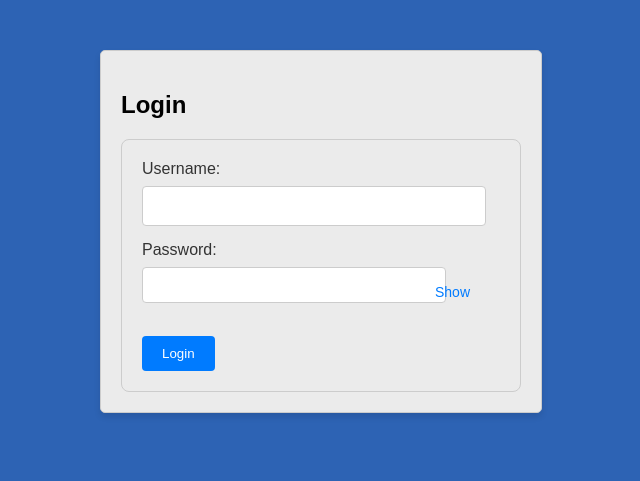
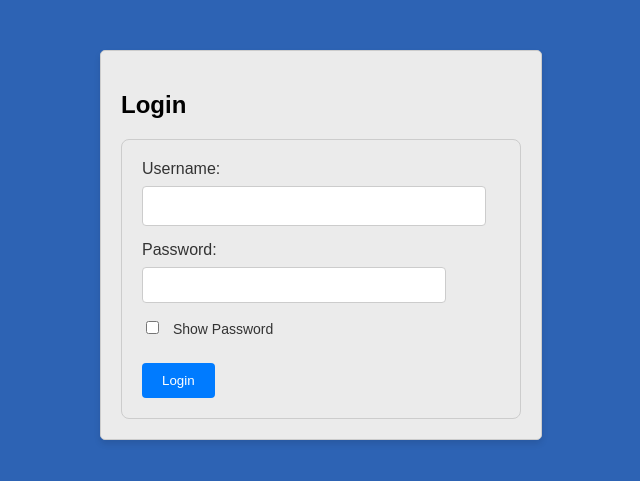
Before and after one commit to R1KT/quickstore, a Django app: page /login/ in a window 1280 px wide. Shown: the top 481 px of the page, without its empty margins (319-959 px from the left). Run offline with Django 5.2, Linux system fonts and the light colour scheme.

Commit message:
Initial Commit

```diff
--- a/accounts/templates/login/login.html
+++ b/accounts/templates/login/login.html
@@ -25,10 +25,12 @@
             <input type="text" id="username" name="username" required>
             <br>
             <label for="password">Password:</label>
-            <div class="passwordContainer">
-                <input type="password" id="password" name="password" required>
-                <button type="button" id="togglePassword" class="showPassBtn">Show</button>
-            </div>
+            <input type="password" id="password" name="password" required>
+
+            <label for="showPass">
+                <input type="checkbox" id="showPass" name="showPass">
+                Show Password
+            </label>
             <br>
             <button type="submit">Login</button>
         </form>
--- a/quickstore/static/accounts/login.css
+++ b/quickstore/static/accounts/login.css
@@ -87,6 +87,15 @@ input[type="password"] {
     background: none;
     border: none;
 }
+
+label[for="showPass"] {
+    font-size: 14px;
+    color: #333;
+    cursor: pointer;
+}
+input[type="checkbox"] {
+    margin-right: 10px;
+}
 @media screen and (max-width: 600px) {
     .loginContainer {
         margin-left: 20px;
```
